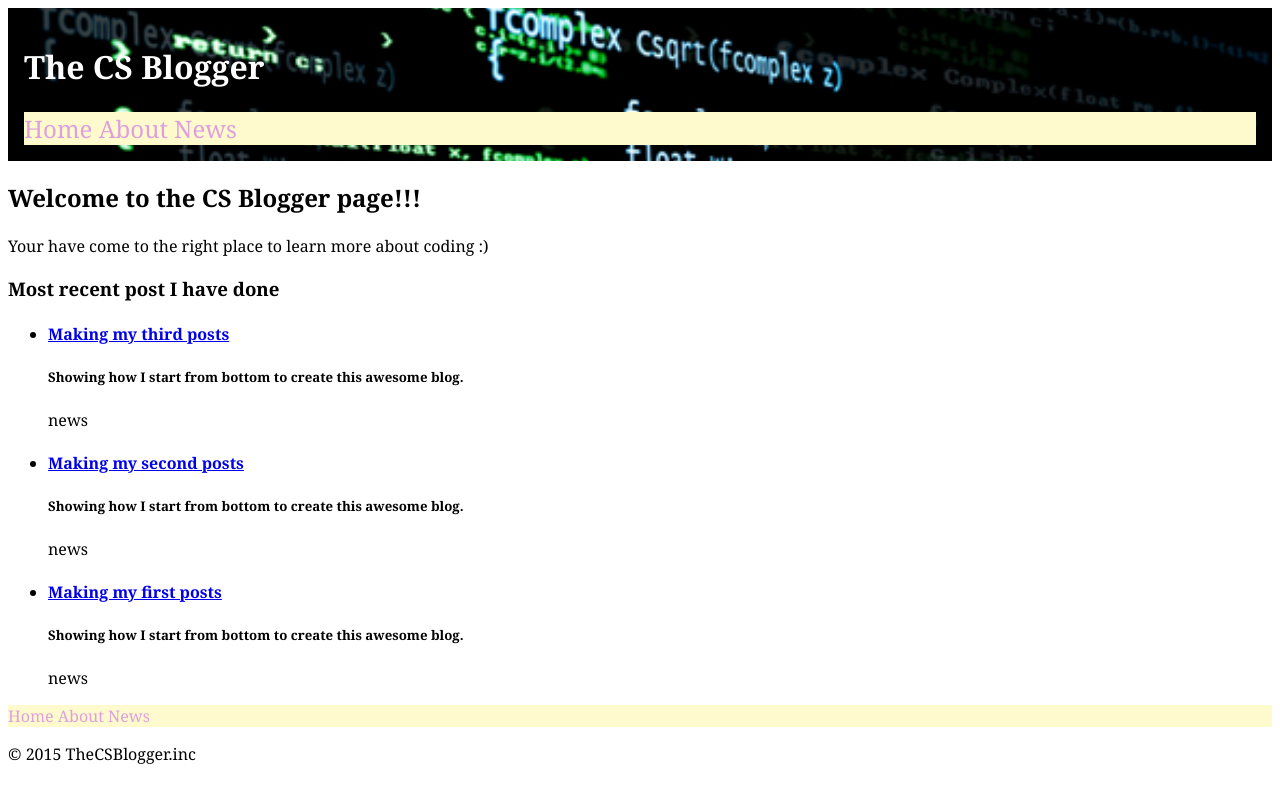
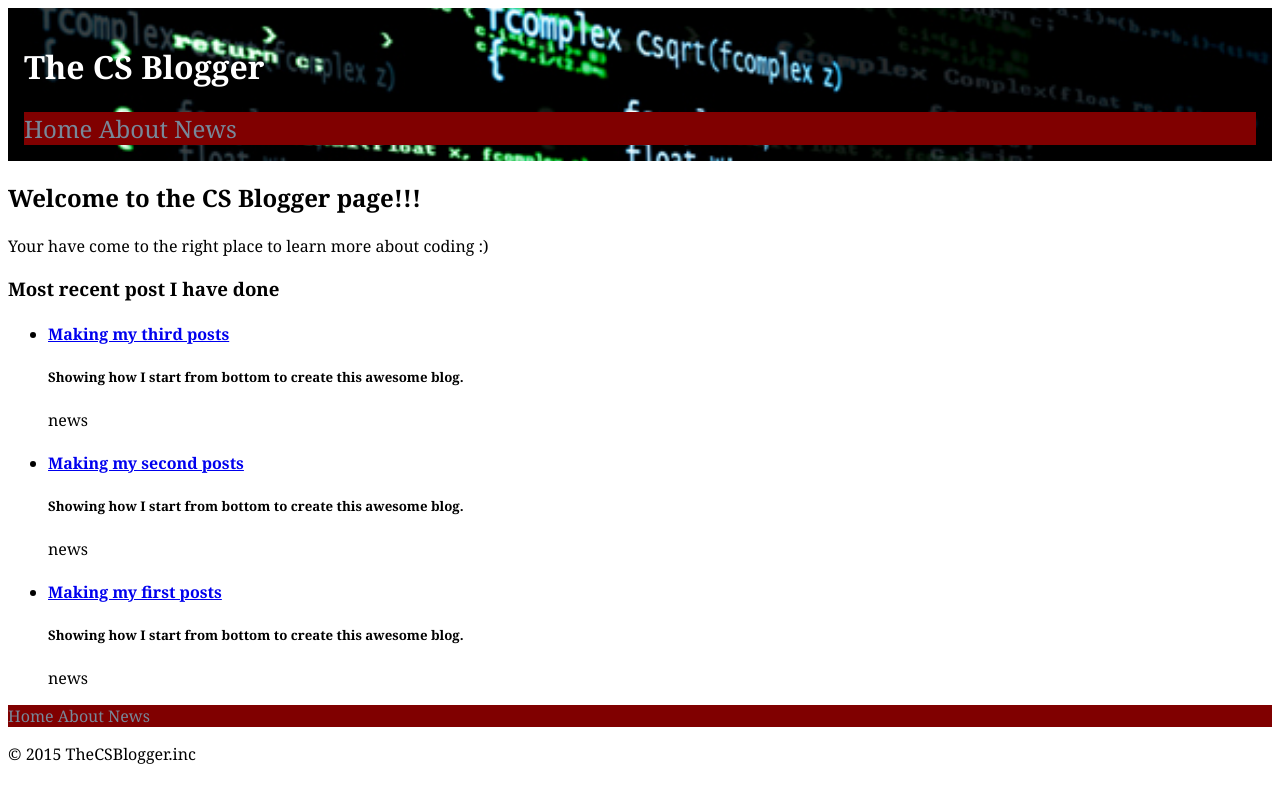
Before and after one commit to Flatcova/The-cs-blogger, a Jekyll site: the page built from index.html, in a window 1280 px wide. Shown: the top 803 px of the page. Built offline with Jekyll 4.4.1, drawn with Linux system fonts in a browser that asks for light colours; Markdown is read by kramdown in place of the engine named in the settings.

Commit message:
put color to the nav's

```diff
--- a/css/common.css
+++ b/css/common.css
@@ -27,8 +27,8 @@ html{
 	margin: 0;
 	padding: 0;
 	list-style-type: none;
-	background-color: #FFFACD;
-	color: #DDA0DD;
+	background-color: #800000;
+	color: #778899;
 }
 
 .nav > li{
```
